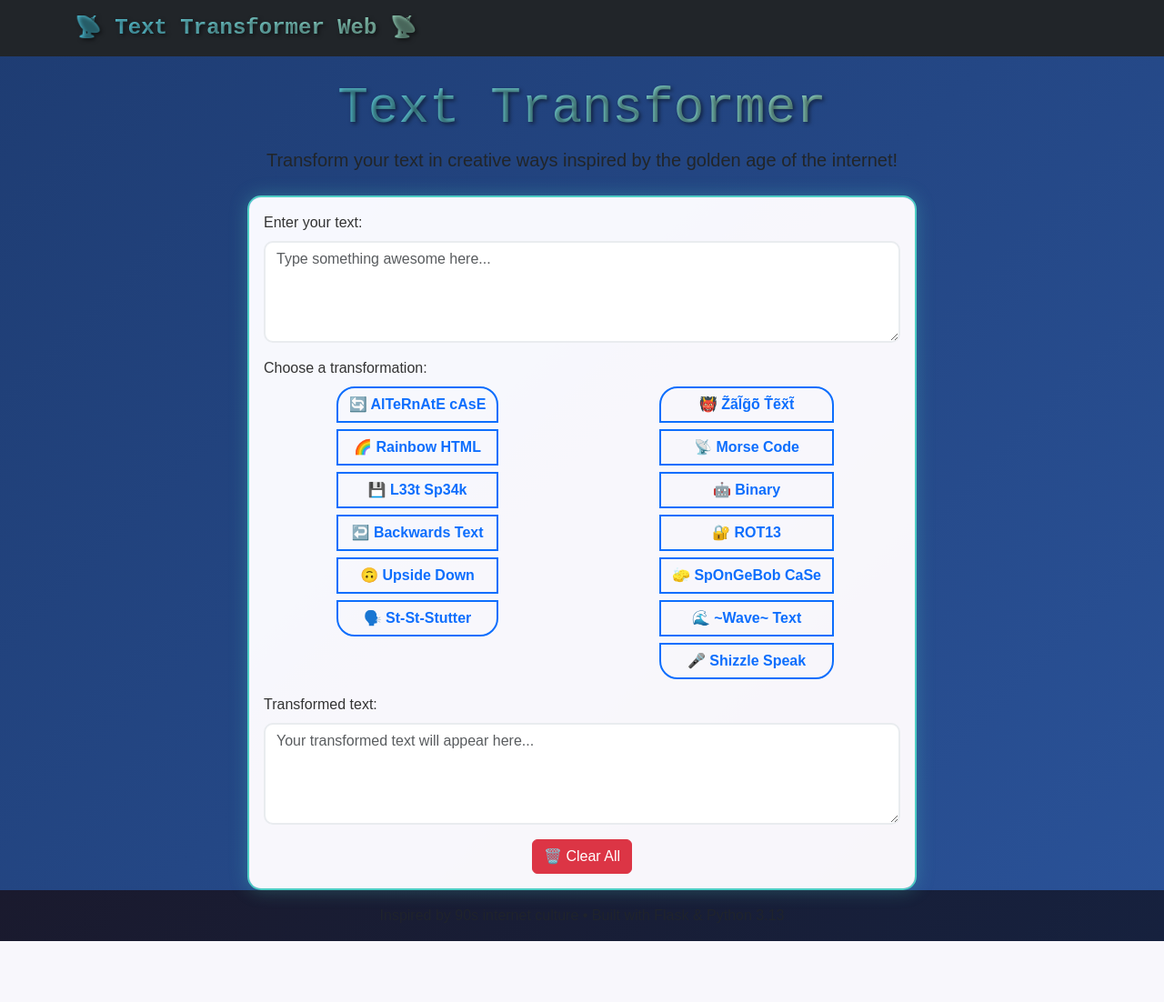
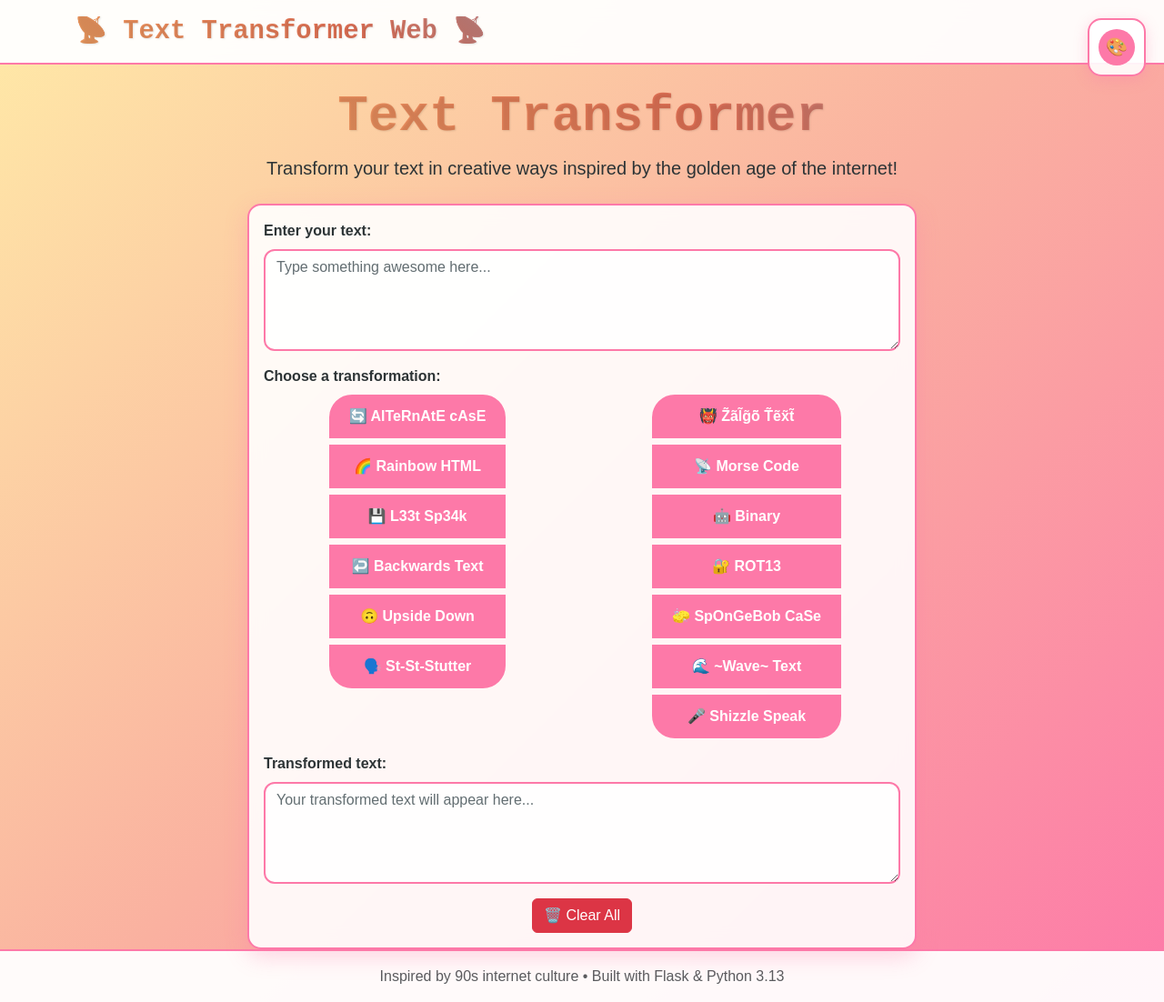
Before and after one commit to masriamir/py-txt-trnsfrm, a Flask app: page / in a window 1280 px wide. Shown: the whole page at 91% size. Before the commit the page ends 1035 px from the top, so only its background shows below. Run offline with Flask 3, Linux system fonts and the light colour scheme; some libraries are stand-ins or nearby versions.

Commit message:
Add theme picker functionality and accessibility improvements

```diff
--- a/app/static/css/style.css
+++ b/app/static/css/style.css
@@ -1,13 +1,146 @@
-/* Retro 90s inspired styling */
+/* 90s Pastel Theme System with Accessibility Focus */
+:root {
+  /* Default Theme: Pastel Sunset */
+  --primary-bg: linear-gradient(135deg, #ffeaa7 0%, #fab1a0 50%, #fd79a8 100%);
+  --secondary-bg: rgba(255, 255, 255, 0.95);
+  --card-bg: rgba(255, 255, 255, 0.9);
+  --text-primary: #2d3436;
+  --text-secondary: #636e72;
+  --accent-primary: #fd79a8;
+  --accent-secondary: #fdcb6e;
+  --border-color: #fd79a8;
+  --shadow-color: rgba(253, 121, 168, 0.3);
+  --gradient-text: linear-gradient(45deg, #fd79a8, #fdcb6e, #e17055, #74b9ff);
+}
+
+/* Theme: Mint Fresh */
+[data-theme="mint"] {
+  --primary-bg: linear-gradient(135deg, #a7f3d0 0%, #6ee7b7 50%, #34d399 100%);
+  --accent-primary: #10b981;
+  --accent-secondary: #6ee7b7;
+  --border-color: #10b981;
+  --shadow-color: rgba(16, 185, 129, 0.3);
+  --gradient-text: linear-gradient(45deg, #10b981, #6ee7b7, #a7f3d0, #34d399);
+}
+
+/* Theme: Lavender Dreams */
+[data-theme="lavender"] {
+  --primary-bg: linear-gradient(135deg, #e0e7ff 0%, #c7d2fe 50%, #a5b4fc 100%);
+  --accent-primary: #7c3aed;
+  --accent-secondary: #a78bfa;
+  --border-color: #7c3aed;
+  --shadow-color: rgba(124, 58, 237, 0.3);
+  --gradient-text: linear-gradient(45deg, #7c3aed, #a78bfa, #c7d2fe, #8b5cf6);
+}
+
+/* Theme: Peach Vibes */
+[data-theme="peach"] {
+  --primary-bg: linear-gradient(135deg, #fed7d7 0%, #fbb6ce 50%, #f687b3 100%);
+  --accent-primary: #e53e3e;
+  --accent-secondary: #fc8181;
+  --border-color: #e53e3e;
+  --shadow-color: rgba(229, 62, 62, 0.3);
+  --gradient-text: linear-gradient(45deg, #e53e3e, #fc8181, #fbb6ce, #f56565);
+}
+
+/* Theme: Ocean Breeze */
+[data-theme="ocean"] {
+  --primary-bg: linear-gradient(135deg, #bfdbfe 0%, #93c5fd 50%, #60a5fa 100%);
+  --accent-primary: #2563eb;
+  --accent-secondary: #60a5fa;
+  --border-color: #2563eb;
+  --shadow-color: rgba(37, 99, 235, 0.3);
+  --gradient-text: linear-gradient(45deg, #2563eb, #60a5fa, #93c5fd, #3b82f6);
+}
+
+/* Base Styles */
+body {
+  background: var(--primary-bg);
+  min-height: 100vh;
+  font-family: 'Arial', sans-serif;
+  color: var(--text-primary);
+  transition: all 0.3s ease;
+}
+
+/* Theme Picker Styles */
+.theme-picker {
+  position: fixed;
+  top: 20px;
+  right: 20px;
+  z-index: 1000;
+  background: var(--card-bg);
+  border-radius: 15px;
+  padding: 10px;
+  box-shadow: 0 4px 15px var(--shadow-color);
+  border: 2px solid var(--border-color);
+}
+
+.theme-picker-toggle {
+  background: var(--accent-primary);
+  border: none;
+  border-radius: 50%;
+  width: 40px;
+  height: 40px;
+  color: white;
+  cursor: pointer;
+  transition: all 0.3s ease;
+  font-size: 1.2rem;
+}
+
+.theme-picker-toggle:hover {
+  transform: scale(1.1);
+  box-shadow: 0 2px 10px var(--shadow-color);
+}
+
+.theme-options {
+  display: none;
+  margin-top: 10px;
+  gap: 8px;
+  flex-wrap: wrap;
+  max-width: 200px;
+}
+
+.theme-options.show {
+  display: flex;
+}
+
+.theme-option {
+  width: 30px;
+  height: 30px;
+  border-radius: 50%;
+  border: 2px solid transparent;
+  cursor: pointer;
+  transition: all 0.3s ease;
+  position: relative;
+}
+
+.theme-option:hover {
+  transform: scale(1.1);
+  border-color: var(--text-primary);
+}
+
+.theme-option.active {
+  border-color: var(--text-primary);
+  box-shadow: 0 0 0 2px var(--card-bg), 0 0 0 4px var(--text-primary);
+}
+
+.theme-option[data-theme="default"] { background: linear-gradient(45deg, #fd79a8, #fdcb6e); }
+.theme-option[data-theme="mint"] { background: linear-gradient(45deg, #10b981, #6ee7b7); }
+.theme-option[data-theme="lavender"] { background: linear-gradient(45deg, #7c3aed, #a78bfa); }
+.theme-option[data-theme="peach"] { background: linear-gradient(45deg, #e53e3e, #fc8181); }
+.theme-option[data-theme="ocean"] { background: linear-gradient(45deg, #2563eb, #60a5fa); }
+
+/* Updated component styles with better contrast */
 .retro-text {
   font-family: 'Courier New', monospace;
-    text-shadow: 2px 2px 4px rgba(0, 0, 0, 0.5);
-    background: linear-gradient(45deg, #ff6b6b, #4ecdc4, #45b7d1, #96ceb4, #feca57);
+  text-shadow: 1px 1px 2px rgba(0, 0, 0, 0.1);
+  background: var(--gradient-text);
   background-size: 400% 400%;
   -webkit-background-clip: text;
   -webkit-text-fill-color: transparent;
   background-clip: text;
   animation: gradient 3s ease infinite;
+  font-weight: bold;
 }
 
 @keyframes gradient {
@@ -17,90 +150,181 @@
 }
 
 .retro-card {
-    border: 2px solid #4ecdc4;
+  border: 2px solid var(--border-color);
   border-radius: 15px;
-    box-shadow: 0 0 20px rgba(78, 205, 196, 0.3);
-    background: linear-gradient(135deg, #667eea 0%, #764ba2 100%);
-    color: white;
+  box-shadow: 0 8px 25px var(--shadow-color);
+  background: var(--card-bg);
+  color: var(--text-primary);
+  backdrop-filter: blur(10px);
+  transition: all 0.3s ease;
+}
+
+.retro-card:hover {
+  transform: translateY(-2px);
+  box-shadow: 0 12px 30px var(--shadow-color);
 }
 
 .retro-card .card-body {
-    background: rgba(255, 255, 255, 0.95);
-    border-radius: 13px;
-    color: #333;
+  background: transparent;
+  color: var(--text-primary);
 }
 
-body {
-    background: linear-gradient(135deg, #1e3c72 0%, #2a5298 100%);
-    min-height: 100vh;
-    font-family: 'Arial', sans-serif;
+.navbar {
+  background: var(--secondary-bg) !important;
+  backdrop-filter: blur(10px);
+  border-bottom: 2px solid var(--border-color);
 }
 
 .navbar-brand .retro-text {
-    font-size: 1.5rem;
+  font-size: 1.8rem;
   font-weight: bold;
 }
 
 .transform-btn {
-    border-radius: 20px;
+  border-radius: 25px;
   font-weight: bold;
   transition: all 0.3s ease;
-    border: 2px solid;
+  border: 2px solid var(--accent-primary);
+  background: var(--accent-primary);
+  color: white;
+  padding: 10px 20px;
 }
 
 .transform-btn:hover {
   transform: translateY(-2px);
-    box-shadow: 0 4px 8px rgba(0, 0, 0, 0.2);
+  box-shadow: 0 6px 20px var(--shadow-color);
+  background: var(--accent-secondary);
+  border-color: var(--accent-secondary);
+  color: white;
+}
+
+.transform-btn:focus {
+  box-shadow: 0 0 0 3px var(--shadow-color);
+  outline: none;
 }
 
 .form-control {
-    border-radius: 10px;
-    border: 2px solid #e9ecef;
-    transition: border-color 0.3s ease;
+  border-radius: 12px;
+  border: 2px solid var(--border-color);
+  transition: all 0.3s ease;
+  background: var(--card-bg);
+  color: var(--text-primary);
 }
 
 .form-control:focus {
-    border-color: #4ecdc4;
-    box-shadow: 0 0 0 0.2rem rgba(78, 205, 196, 0.25);
+  border-color: var(--accent-primary);
+  box-shadow: 0 0 0 3px var(--shadow-color);
+  background: white;
+}
+
+.form-control::placeholder {
+  color: var(--text-secondary);
+}
+
+.form-label {
+  color: var(--text-primary);
+  font-weight: 600;
+  margin-bottom: 8px;
 }
 
 #htmlOutput {
-    border-radius: 10px;
+  border-radius: 12px;
   font-family: 'Arial', sans-serif;
   line-height: 1.6;
+  background: var(--card-bg);
+  border: 2px solid var(--border-color);
+  color: var(--text-primary);
 }
 
 .footer {
-    background: linear-gradient(135deg, #1a1a2e 0%, #16213e 100%) !important;
+  background: var(--secondary-bg) !important;
+  border-top: 2px solid var(--border-color);
+  color: var(--text-secondary);
 }
 
-/* Loading animation */
+/* Loading animation with better visibility */
 .loading {
-    opacity: 0.6;
+  opacity: 0.7;
   pointer-events: none;
+  position: relative;
 }
 
-/* Custom scrollbar */
+.loading::after {
+  content: '';
+  position: absolute;
+  top: 0;
+  left: 0;
+  right: 0;
+  bottom: 0;
+  background: var(--card-bg);
+  border-radius: inherit;
+  z-index: 1;
+}
+
+/* Custom scrollbar with theme colors */
 ::-webkit-scrollbar {
-    width: 8px;
+  width: 10px;
 }
 
 ::-webkit-scrollbar-track {
-    background: #f1f1f1;
+  background: var(--secondary-bg);
   border-radius: 10px;
 }
 
 ::-webkit-scrollbar-thumb {
-    background: #4ecdc4;
+  background: var(--accent-primary);
   border-radius: 10px;
 }
 
 ::-webkit-scrollbar-thumb:hover {
-    background: #45b7d1;
+  background: var(--accent-secondary);
+}
+
+/* Accessibility improvements */
+.btn:focus,
+.form-control:focus,
+.theme-picker-toggle:focus,
+.theme-option:focus {
+  outline: 3px solid var(--accent-primary);
+  outline-offset: 2px;
+}
+
+/* High contrast mode support */
+@media (prefers-contrast: high) {
+  :root {
+    --card-bg: rgba(255, 255, 255, 1);
+    --text-primary: #000000;
+    --text-secondary: #333333;
+  }
+
+  .retro-text {
+    -webkit-text-fill-color: var(--accent-primary);
+  }
+}
+
+/* Reduced motion support */
+@media (prefers-reduced-motion: reduce) {
+  * {
+    animation-duration: 0.01ms !important;
+    animation-iteration-count: 1 !important;
+    transition-duration: 0.01ms !important;
+  }
+
+  .retro-text {
+    animation: none;
+    background: var(--accent-primary);
+    -webkit-background-clip: text;
+    -webkit-text-fill-color: transparent;
+  }
 }
 
 /* Responsive adjustments */
 @media (max-width: 768px) {
+  .theme-picker {
+    top: 10px;
+    right: 10px;
+  }
+
   .retro-text {
     font-size: 1.2rem;
   }
@@ -112,4 +336,8 @@ body {
   .btn-group-vertical {
     margin-bottom: 1rem;
   }
+
+  .theme-options {
+    max-width: 150px;
   }
+}
--- a/app/static/js/app.js
+++ b/app/static/js/app.js
@@ -204,4 +204,95 @@ document.addEventListener('DOMContentLoaded', function() {
         this.style.height = 'auto';
         this.style.height = this.scrollHeight + 'px';
     });
+
+    // Theme picker functionality
+    initializeThemePicker();
+
+    function initializeThemePicker() {
+        // Create theme picker HTML
+        const themePickerHTML = `
+            <div class="theme-picker">
+                <button class="theme-picker-toggle" title="Choose Theme" aria-label="Choose Theme">
+                    🎨
+                </button>
+                <div class="theme-options">
+                    <button class="theme-option active" data-theme="default" title="Pastel Sunset" aria-label="Pastel Sunset Theme"></button>
+                    <button class="theme-option" data-theme="mint" title="Mint Fresh" aria-label="Mint Fresh Theme"></button>
+                    <button class="theme-option" data-theme="lavender" title="Lavender Dreams" aria-label="Lavender Dreams Theme"></button>
+                    <button class="theme-option" data-theme="peach" title="Peach Vibes" aria-label="Peach Vibes Theme"></button>
+                    <button class="theme-option" data-theme="ocean" title="Ocean Breeze" aria-label="Ocean Breeze Theme"></button>
+                </div>
+            </div>
+        `;
+
+        // Add theme picker to body
+        document.body.insertAdjacentHTML('beforeend', themePickerHTML);
+
+        // Get theme picker elements
+        const themePicker = document.querySelector('.theme-picker');
+        const themeToggle = document.querySelector('.theme-picker-toggle');
+        const themeOptions = document.querySelector('.theme-options');
+        const themeButtons = document.querySelectorAll('.theme-option');
+
+        // Load saved theme
+        const savedTheme = localStorage.getItem('selectedTheme') || 'default';
+        applyTheme(savedTheme);
+
+        // Toggle theme options
+        themeToggle.addEventListener('click', function() {
+            themeOptions.classList.toggle('show');
+        });
+
+        // Close theme picker when clicking outside
+        document.addEventListener('click', function(e) {
+            if (!themePicker.contains(e.target)) {
+                themeOptions.classList.remove('show');
+            }
+        });
+
+        // Theme selection
+        themeButtons.forEach(btn => {
+            btn.addEventListener('click', function() {
+                const theme = this.dataset.theme;
+                applyTheme(theme);
+                localStorage.setItem('selectedTheme', theme);
+                themeOptions.classList.remove('show');
+            });
+        });
+
+        // Keyboard navigation for theme picker
+        themeToggle.addEventListener('keydown', function(e) {
+            if (e.key === 'Enter' || e.key === ' ') {
+                e.preventDefault();
+                themeOptions.classList.toggle('show');
+            }
+        });
+
+        themeButtons.forEach(btn => {
+            btn.addEventListener('keydown', function(e) {
+                if (e.key === 'Enter' || e.key === ' ') {
+                    e.preventDefault();
+                    this.click();
+                }
+            });
+        });
+    }
+
+    function applyTheme(themeName) {
+        // Remove existing theme classes
+        document.documentElement.removeAttribute('data-theme');
+
+        // Apply new theme
+        if (themeName !== 'default') {
+            document.documentElement.setAttribute('data-theme', themeName);
+        }
+
+        // Update active theme button
+        document.querySelectorAll('.theme-option').forEach(btn => {
+            btn.classList.remove('active');
+            if (btn.dataset.theme === themeName) {
+                btn.classList.add('active');
+            }
+        });
+    }
 });
```
Lines whose indentation alone changed are shown as unchanged.
